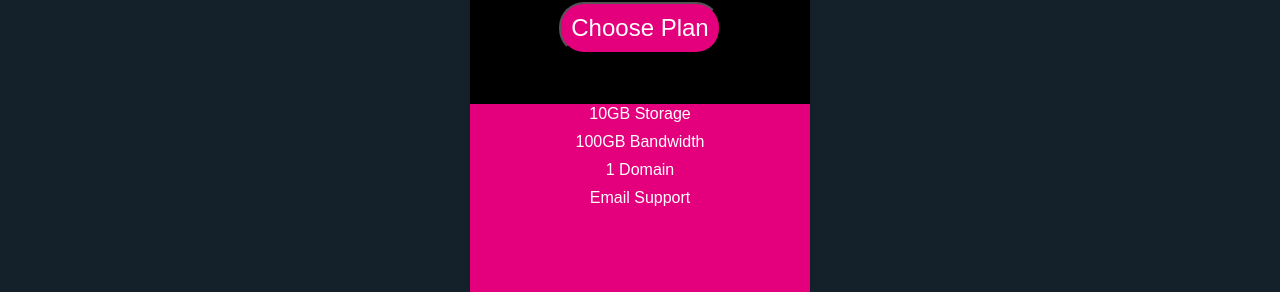
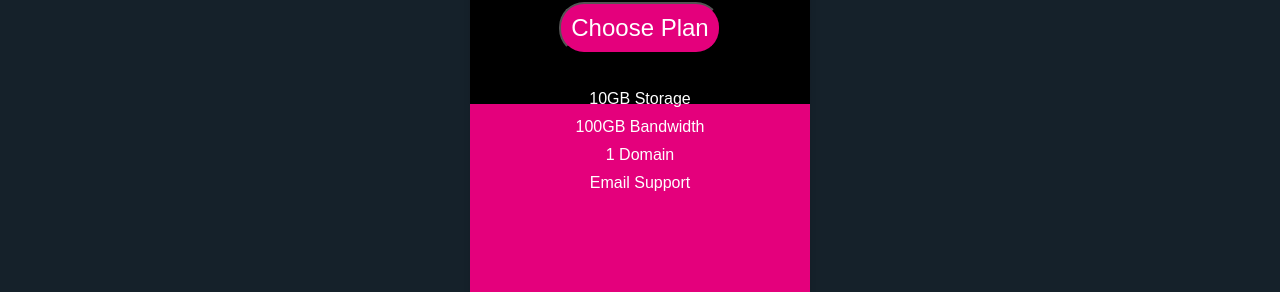
Before and after one commit to sarmisthanayak/hostWeb, a React (Create React App) app: page / in a window 1280 px wide. Shown: the part 1084-1376 px from the top of the page. Built offline with nearby package versions, Linux system fonts and the light colour scheme.

Commit message:
Third commit

```diff
--- a/src/Component/Card.js
+++ b/src/Component/Card.js
@@ -61,7 +61,7 @@ const CardPrice = styled.p`
 
 const CardFeatures = styled.ul`
   list-style: none;
-  padding: 25px;
+  padding: 10px;
 
   li {
     margin: 10px 0;
```
